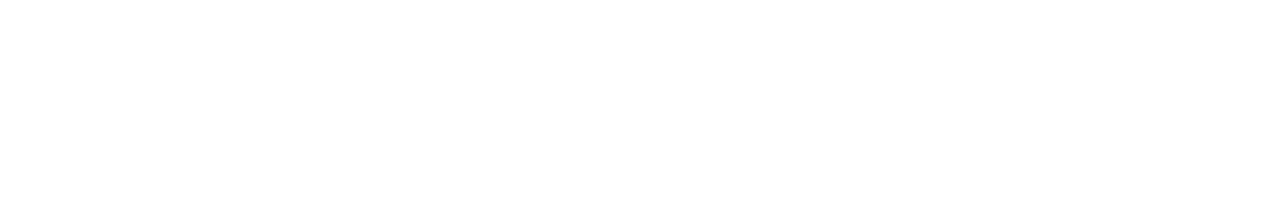
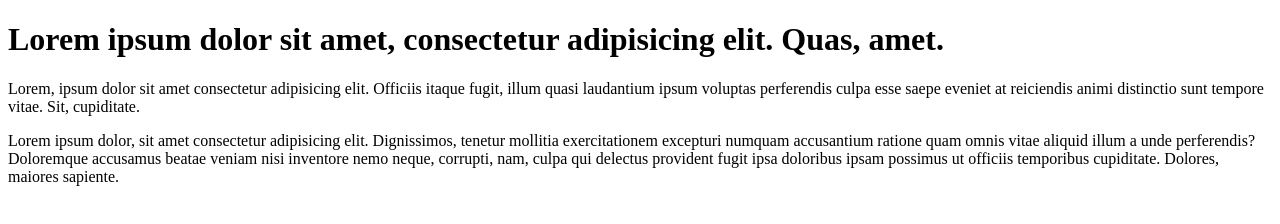
Before and after one commit to petrungaro/git-collab, a plain HTML site: page index.html in a window 1280 px wide. Drawn offline with Linux system fonts and the light colour scheme.

Commit message:
added some html to index

```diff
--- a/index.html
+++ b/index.html
@@ -8,5 +8,14 @@
 </head>
 <body>
 
+
+    <h1>Lorem ipsum dolor sit amet, consectetur adipisicing elit. Quas, amet.</h1>
+
+    <p>Lorem, ipsum dolor sit amet consectetur adipisicing elit. Officiis itaque fugit, illum quasi laudantium ipsum voluptas perferendis culpa esse saepe eveniet at reiciendis animi distinctio sunt tempore vitae. Sit, cupiditate.</p>
+
+    <p>Lorem ipsum dolor, sit amet consectetur adipisicing elit. Dignissimos, tenetur mollitia exercitationem excepturi numquam accusantium ratione quam omnis vitae aliquid illum a unde perferendis? Doloremque accusamus beatae veniam nisi inventore nemo neque, corrupti, nam, culpa qui delectus provident fugit ipsa doloribus ipsam possimus ut officiis temporibus cupiditate. Dolores, maiores sapiente.</p>
+
+
+
 </body>
 </html>
```
